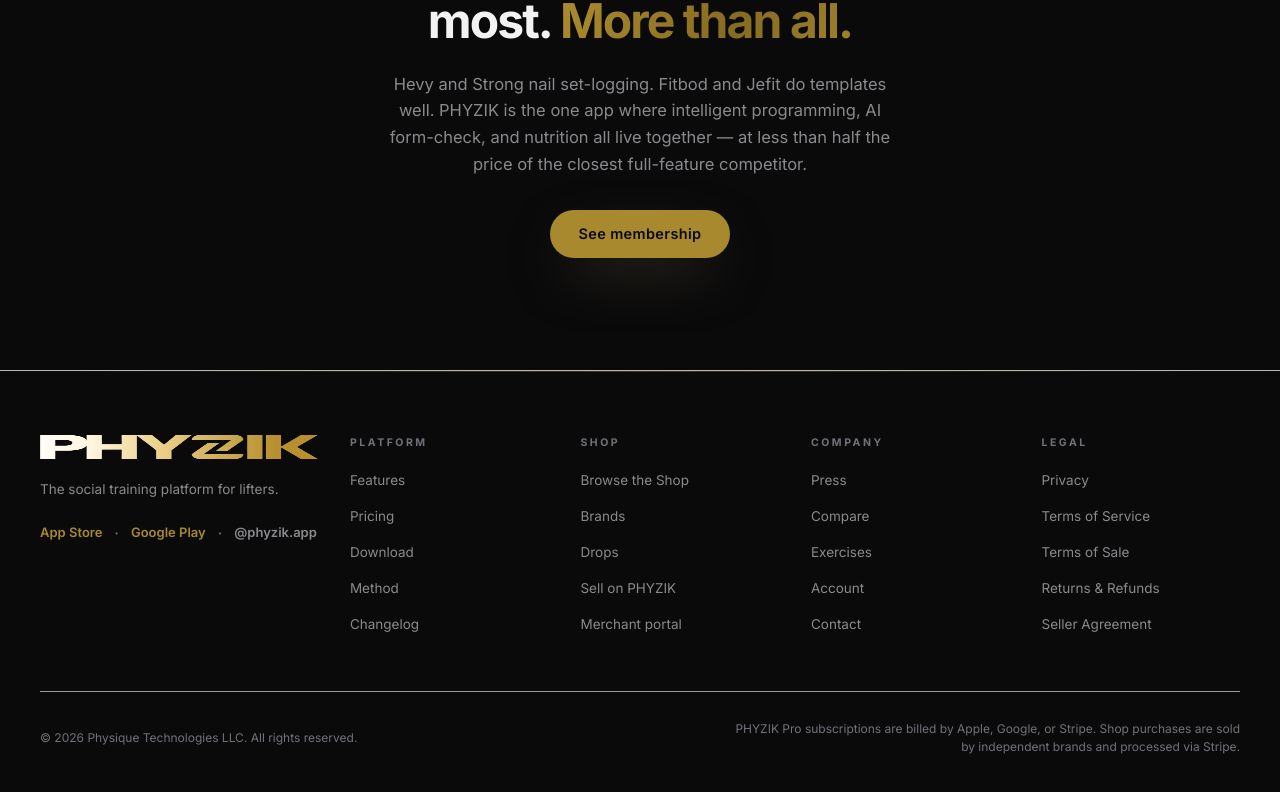
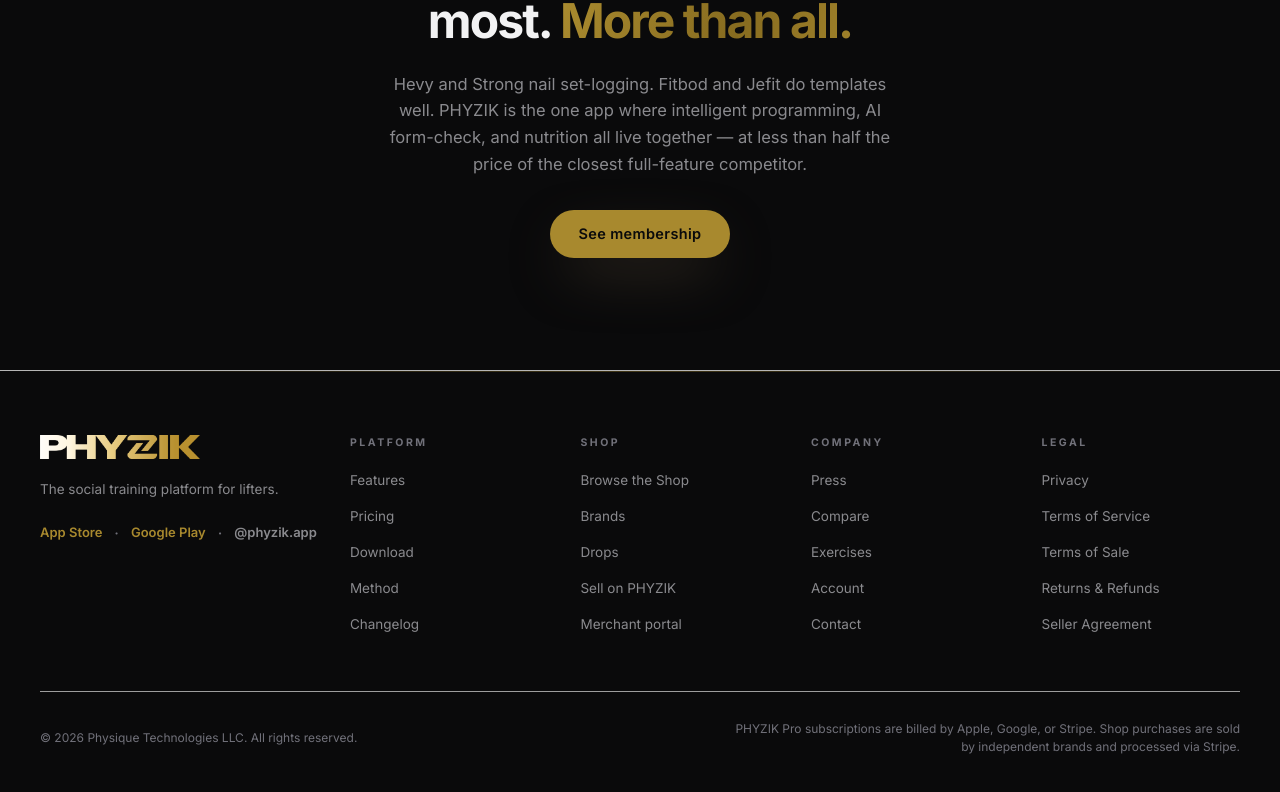
Before and after one commit to caylubsuh/phyzik.app, a Next.js app: page /vs in a window 1280 px wide. Shown: the part 2243-3035 px from the top of the page. Built offline with nearby package versions, Linux system fonts and the light colour scheme.

Commit message:
Header: gold 'social training'; fix footer wordmark stretch (items-start); allow CloudFront product images in next.config

```diff
--- a/components/footer/Footer.tsx
+++ b/components/footer/Footer.tsx
@@ -61,7 +61,7 @@
       />
       <Container>
         <div className="grid grid-cols-1 gap-12 md:grid-cols-[1.4fr_repeat(4,1fr)] md:gap-8">
-          <div className="flex flex-col gap-5">
+          <div className="flex flex-col items-start gap-5">
             <Image
               src="/brand/phyzik-wordmark-gold.png"
               alt="PHYZIK"
--- a/components/hero/Hero.tsx
+++ b/components/hero/Hero.tsx
@@ -52,7 +52,8 @@
               transition={{ duration: 0.6, delay: 0.45, ease: EASE_OUT_EXPO }}
               className="max-w-[620px] text-balance text-[clamp(2rem,4.6vw,3.75rem)] font-semibold leading-[1.02] tracking-[-0.035em] text-text-primary"
             >
-              The social training platform for{' '}
+              The <span className="text-shimmer-gold">social training</span>{' '}
+              platform for{' '}
               <span className="text-shimmer-gold">lifters.</span>
             </motion.h2>
 
--- a/next.config.ts
+++ b/next.config.ts
@@ -14,6 +14,8 @@
         hostname: 'vawfcizelppxfhffflgs.supabase.co',
         pathname: '/storage/v1/object/public/**',
       },
+      // Brand/product images served from the app's CloudFront CDN.
+      { protocol: 'https', hostname: '**.cloudfront.net' },
     ],
   },
   async rewrites() {
```
